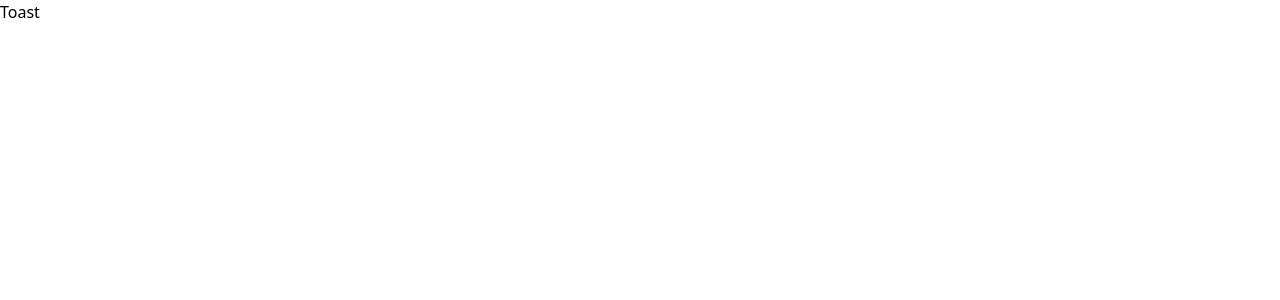
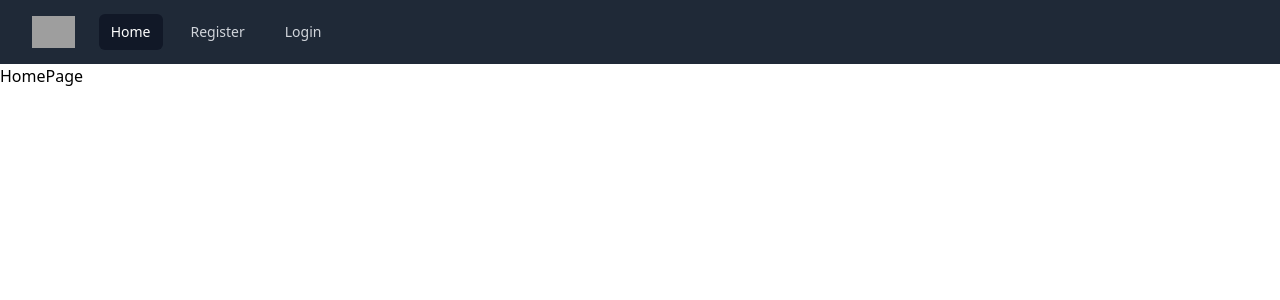
Before and after one commit to ds-arunkumar/fe-music, a React (Vite) app: page / in a window 1280 px wide. Shown: the top 300 px of the page. Built offline with nearby package versions, Linux system fonts and the light colour scheme; grey boxes are pictures that could not be loaded.

Commit message:
navbar added!

```diff
--- a/package.json
+++ b/package.json
@@ -10,6 +10,8 @@
     "preview": "vite preview"
   },
   "dependencies": {
+    "@headlessui/react": "^2.2.0",
+    "@heroicons/react": "^2.2.0",
     "react": "^19.0.0",
     "react-dom": "^19.0.0",
     "react-router": "^7.3.0",
--- /dev/null
+++ b/src/components/NavBar.jsx
@@ -0,0 +1,167 @@
+import { Disclosure, DisclosureButton, DisclosurePanel, Menu, MenuButton, MenuItem, MenuItems } from '@headlessui/react'
+import { Bars3Icon, BellIcon, XMarkIcon } from '@heroicons/react/24/outline'
+import { Link } from 'react-router-dom'
+
+const getNavigation = (user) => {
+  if (!user) {
+    return [
+      { name: 'Home', href: '/', current: true },
+      { name: 'Register', href: '/register', current: false },
+      { name: 'Login', href: '/login', current: false },
+    ]
+  } else if(user){
+    if(user.role === 'admin'){
+      return [
+        { name: 'Home', href: '/', current: true },
+        { name: 'Dashboard', href: '/dashboard', current: false },
+        { name: 'Logout', href: '/logout', current: false },
+      ]
+    } else if (user.role === 'user'){
+      return [
+        { name: 'Home', href: '/', current: true },
+        { name: 'Profile', href: '/profile', current: false },
+        { name: 'Logout', href: '/logout', current: false },
+      ]
+    }
+  }
+
+  return []
+}
+
+const navigation = [
+  { name: 'Home', href: '#', current: true },
+  { name: 'Register', href: '#', current: false },
+  { name: 'Login', href: '#', current: false },
+]
+
+function classNames(...classes) {
+  return classes.filter(Boolean).join(' ')
+}
+
+function NavBar() {
+
+  const user = null;
+
+  return (
+    <Disclosure as="nav" className="bg-gray-800">
+      <div className="mx-auto max-w-7xl px-2 sm:px-6 lg:px-8">
+        <div className="relative flex h-16 items-center justify-between">
+          <div className="absolute inset-y-0 left-0 flex items-center sm:hidden">
+            {/* Mobile menu button*/}
+            <DisclosureButton className="group relative inline-flex items-center justify-center rounded-md p-2 text-gray-400 hover:bg-gray-700 hover:text-white focus:ring-2 focus:ring-white focus:outline-hidden focus:ring-inset">
+              <span className="absolute -inset-0.5" />
+              <span className="sr-only">Open main menu</span>
+              <Bars3Icon aria-hidden="true" className="block size-6 group-data-open:hidden" />
+              <XMarkIcon aria-hidden="true" className="hidden size-6 group-data-open:block" />
+            </DisclosureButton>
+          </div>
+          <div className="flex flex-1 items-center justify-center sm:items-stretch sm:justify-start">
+            <div className="flex shrink-0 items-center">
+              <img
+                alt="Music"
+                src="https://tailwindcss.com/plus-assets/img/logos/mark.svg?color=indigo&shade=500"
+                className="h-8 w-auto"
+              />
+            </div>
+            <div className="hidden sm:ml-6 sm:block">
+              <div className="flex space-x-4">
+                {navigation.map((item) => (
+                  <Link
+                    key={item.name}
+                    to={item.href}
+                    aria-current={item.current ? 'page' : undefined}
+                    className={classNames(
+                      item.current ? 'bg-gray-900 text-white' : 'text-gray-300 hover:bg-gray-700 hover:text-white',
+                      'rounded-md px-3 py-2 text-sm font-medium',
+                    )}
+                  >
+                    {item.name}
+                  </Link>
+                ))}
+              </div>
+            </div>
+          </div>
+          {
+            user && (
+              <div className="absolute inset-y-0 right-0 flex items-center pr-2 sm:static sm:inset-auto sm:ml-6 sm:pr-0">
+            <button
+              type="button"
+              className="relative rounded-full bg-gray-800 p-1 text-gray-400 hover:text-white focus:ring-2 focus:ring-white focus:ring-offset-2 focus:ring-offset-gray-800 focus:outline-hidden"
+            >
+              <span className="absolute -inset-1.5" />
+              <span className="sr-only">View notifications</span>
+              <BellIcon aria-hidden="true" className="size-6" />
+            </button>
+
+            {/* Profile dropdown */}
+            <Menu as="div" className="relative ml-3">
+              <div>
+                <MenuButton className="relative flex rounded-full bg-gray-800 text-sm focus:ring-2 focus:ring-white focus:ring-offset-2 focus:ring-offset-gray-800 focus:outline-hidden">
+                  <span className="absolute -inset-1.5" />
+                  <span className="sr-only">Open user menu</span>
+                  <img
+                    alt=""
+                    src="https://images.unsplash.com/photo-1472099645785-5658abf4ff4e?ixlib=rb-1.2.1&ixid=eyJhcHBfaWQiOjEyMDd9&auto=format&fit=facearea&facepad=2&w=256&h=256&q=80"
+                    className="size-8 rounded-full"
+                  />
+                </MenuButton>
+              </div>
+              <MenuItems
+                transition
+                className="absolute right-0 z-10 mt-2 w-48 origin-top-right rounded-md bg-white py-1 ring-1 shadow-lg ring-black/5 transition focus:outline-hidden data-closed:scale-95 data-closed:transform data-closed:opacity-0 data-enter:duration-100 data-enter:ease-out data-leave:duration-75 data-leave:ease-in"
+              >
+                <MenuItem>
+                  <Link
+                    to="#"
+                    className="block px-4 py-2 text-sm text-gray-700 data-focus:bg-gray-100 data-focus:outline-hidden"
+                  >
+                    Your Profile
+                  </Link>
+                </MenuItem>
+                <MenuItem>
+                  <Link
+                    to="#"
+                    className="block px-4 py-2 text-sm text-gray-700 data-focus:bg-gray-100 data-focus:outline-hidden"
+                  >
+                    Settings
+                  </Link>
+                </MenuItem>
+                <MenuItem>
+                  <Link
+                    to="#"
+                    className="block px-4 py-2 text-sm text-gray-700 data-focus:bg-gray-100 data-focus:outline-hidden"
+                  >
+                    Sign out
+                  </Link>
+                </MenuItem>
+              </MenuItems>
+            </Menu>
+          </div>
+            )
+          }
+        </div>
+      </div>
+
+      <DisclosurePanel className="sm:hidden">
+        <div className="space-y-1 px-2 pt-2 pb-3">
+          {getNavigation(user).map((item) => (
+            <DisclosureButton
+              key={item.name}
+              as={Link}
+              to={item.href}
+              aria-current={item.current ? 'page' : undefined}
+              className={classNames(
+                item.current ? 'bg-gray-900 text-white' : 'text-gray-300 hover:bg-gray-700 hover:text-white',
+                'block rounded-md px-3 py-2 text-base font-medium',
+              )}
+            >
+              {item.name}
+            </DisclosureButton>
+          ))}
+        </div>
+      </DisclosurePanel>
+    </Disclosure>
+  )
+}
+
+export default NavBar;
--- a/src/pages/HomePage.jsx
+++ b/src/pages/HomePage.jsx
@@ -1,15 +1,12 @@
-import { toast } from "react-toastify"
+import NavBar from "../components/NavBar";
+
 
 const HomePage = () => {
   return (
-    <div>
-      <button
-      className="btn btn-primary btn-lg btn-block border-0 "
-      onClick={()=>{
-        toast.success('Hello World!')
-      }}
-      >Toast</button>
-    </div>
+    <>
+      <NavBar />
+      <h1>HomePage</h1>
+    </>
   )
 }
 
```
Also changed, not shown: 1 other file (tests, documents, lock files or other folders).
